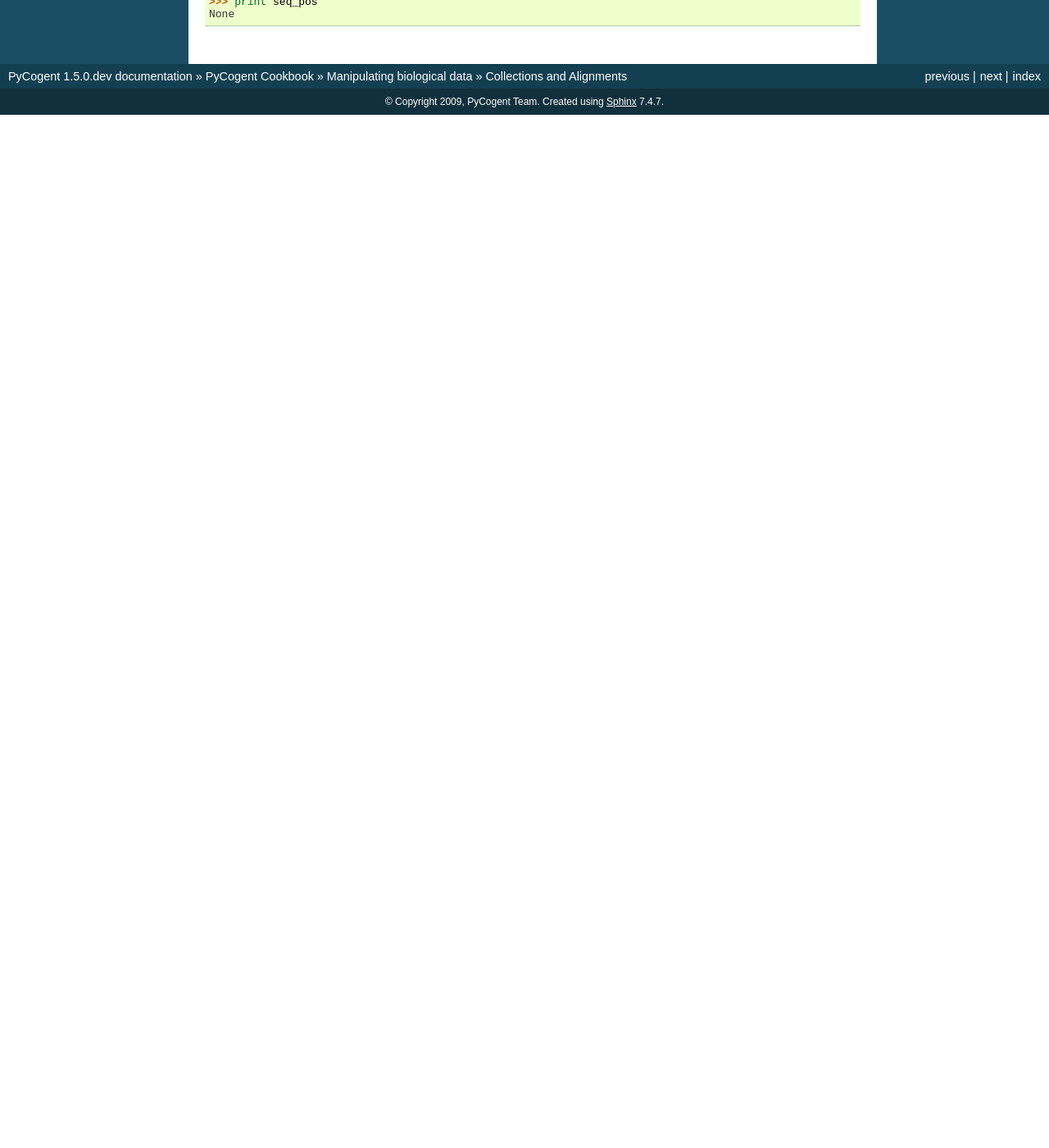
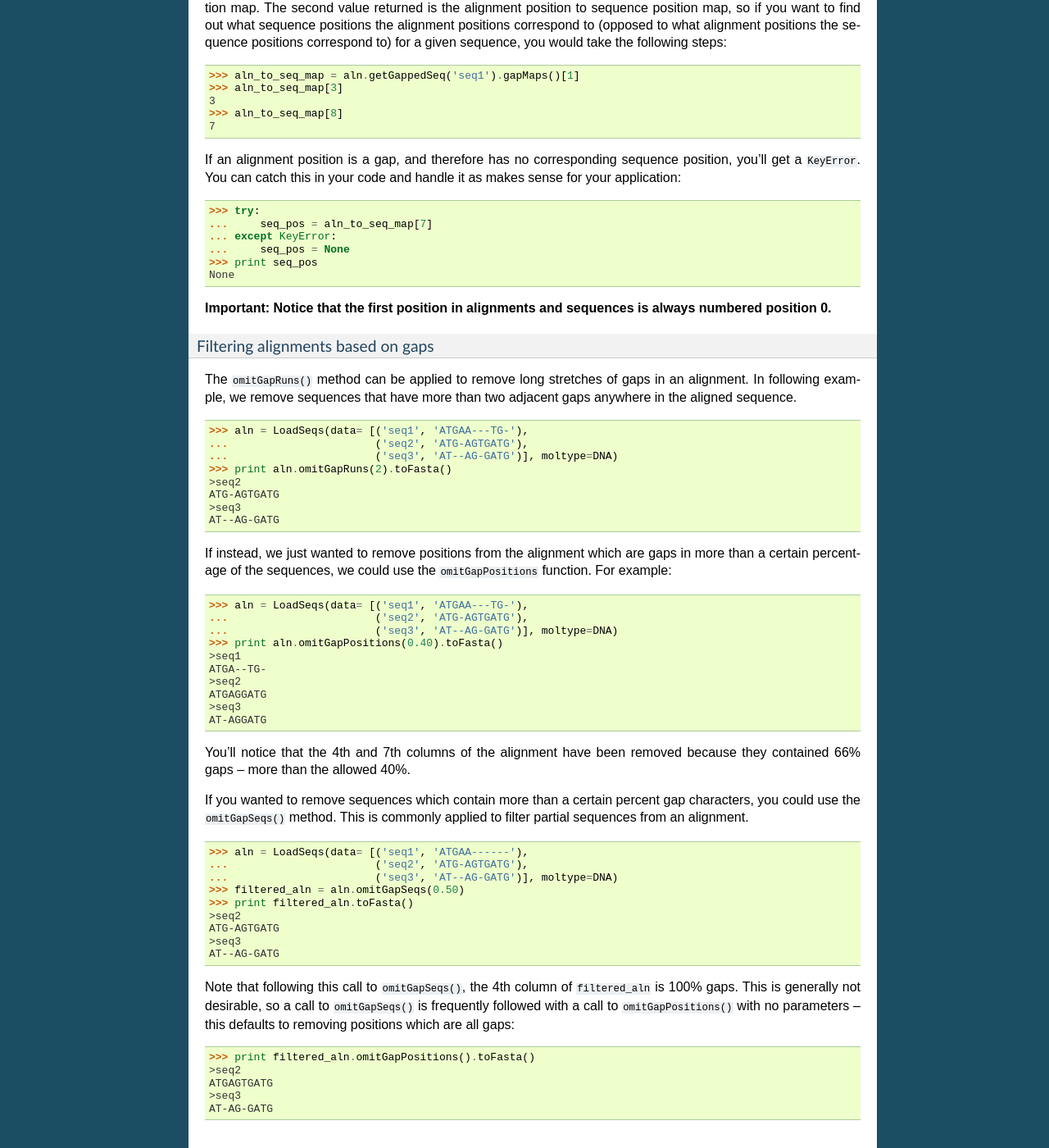
Before and after one commit to chungtseng/pycogent, a Sphinx documentation site: the page built from doc/cookbook/alignments.rst, in a window 1280 px wide and 1400 px high, scrolled down 11616 px. Shown: the whole window at 82% size. Built offline with Sphinx 7.4.7, drawn with Linux system fonts in a browser that asks for light colours; formulas are drawn with MathJax 3; pages that are not in the unit, such as notebooks, are missing from menus; before the commit the page ends 11756 px from its top, so only the background shows below that; some of the changed text lies outside the part shown.

Commit message:
Addition documentation added to cookbook/alignments.rst.
git-svn-id: https://pycogent.svn.sourceforge.net/svnroot/pycogent/trunk@649 4565cf14-4326-0410-8d81-eccf4396eebe

```diff
--- a/doc/cookbook/alignments.rst
+++ b/doc/cookbook/alignments.rst
@@ -71,25 +71,46 @@ Constructing a SequenceCollection or Alignment object from strings
 To recover a single DNA sequence from the collection or alignment by name
 +++++++++++++++++++++++++++++++++++++++++++++++++++++++++++++++++++++++++
 
+Using the ``getSeq`` method allows for extracting an unaligned sequence from a collection or alignment by name.
+
+
 .. doctest::
 
     >>> from cogent import LoadSeqs, DNA
-    >>> aln = LoadSeqs('data/long_testseqs.fasta', moltype=DNA, aligned=True)
-    >>> aln.Names
-    ['Human', 'HowlerMon', 'Mouse', 'NineBande', 'DogFaced']
-    >>> seq = aln.getSeq('Human')
+    >>> aln = LoadSeqs(data= [('seq1', 'ATGAA------'),
+    ...                       ('seq2', 'ATG-AGTGATG'),
+    ...                       ('seq3', 'AT--AG-GATG')], moltype=DNA)
+    >>> seq = aln.getSeq('seq1')
     >>> seq.Name
-    'Human'
-    >>> seq
-    DnaSequence(TGTGGCA... 2532)
+    'seq1'
     >>> type(seq)
     <class 'cogent.core.sequence.DnaSequence'>
+    >>> seq.isGapped()
+    False
+
+Alternativey, if you want to extract the aligned (i.e., gapped) sequence from an alignment, you can use ``getGappedSeq``:
+
+.. doctest::
+
+    >>> seq = aln.getGappedSeq('seq1')
+    >>> seq.isGapped()
+    True
+
+To see the names of the sequences in a sequence collection, you can use either ``Names`` or ``getSeqNames``:
+
+.. doctest::
+
+    >>> aln.Names
+    ['seq1', 'seq2', 'seq3']
+    >>> aln.getSeqNames()
+    ['seq1', 'seq2', 'seq3']
 
 One can also slice the sequences from an alignment like a list
 """"""""""""""""""""""""""""""""""""""""""""""""""""""""""""""
 
 .. doctest::
 
+    >>> aln = LoadSeqs('data/long_testseqs.fasta', moltype=DNA, aligned=True)
     >>> aln.Seqs[0]
     [0:2532]/2532 of DnaSequence(TGTGGCA... 2532)
 
@@ -746,3 +767,57 @@ If an alignment position is a gap, and therefore has no corresponding sequence p
    ...     seq_pos = None
    >>> print seq_pos
    None
+
+**Important: Notice that the first position in alignments and sequences is always numbered position 0.**
+
+Filtering alignments based on gaps
+++++++++++++++++++++++++++++++++++
+The ``omitGapRuns()`` method can be applied to remove long stretches of gaps in an alignment. In following example, we remove sequences that have more than two adjacent gaps anywhere in the aligned sequence.
+
+.. doctest::
+
+    >>> aln = LoadSeqs(data= [('seq1', 'ATGAA---TG-'),
+    ...                       ('seq2', 'ATG-AGTGATG'),
+    ...                       ('seq3', 'AT--AG-GATG')], moltype=DNA)
+    >>> print aln.omitGapRuns(2).toFasta()
+    >seq2
+    ATG-AGTGATG
+    >seq3
+    AT--AG-GATG
+
+If instead, we just wanted to remove positions from the alignment which are gaps in more than a certain percentage of the sequences, we could use the ``omitGapPositions`` function. For example:
+
+.. doctest::
+
+    >>> aln = LoadSeqs(data= [('seq1', 'ATGAA---TG-'),
+    ...                       ('seq2', 'ATG-AGTGATG'),
+    ...                       ('seq3', 'AT--AG-GATG')], moltype=DNA)
+    >>> print aln.omitGapPositions(0.40).toFasta()
+    >seq1
+    ATGA--TG-
+    >seq2
+    ATGAGGATG
+    >seq3
+    AT-AGGATG
+
+You'll notice that the 4th and 7th columns of the alignment have been removed because they contained 66% gaps -- more than the allowed 40%.
+
+If you wanted to remove sequences which contain more than a certain percent gap characters, you could use the ``omitGapSeqs()`` method. This is commonly applied to filter partial sequences from an alignment.
+
+    >>> aln = LoadSeqs(data= [('seq1', 'ATGAA------'),
+    ...                       ('seq2', 'ATG-AGTGATG'),
+    ...                       ('seq3', 'AT--AG-GATG')], moltype=DNA)
+    >>> filtered_aln = aln.omitGapSeqs(0.50)
+    >>> print filtered_aln.toFasta()
+    >seq2
+    ATG-AGTGATG
+    >seq3
+    AT--AG-GATG
+
+Note that following this call to ``omitGapSeqs()``, the 4th column of ``filtered_aln`` is 100% gaps. This is generally not desirable, so a call to ``omitGapSeqs()`` is frequently followed with a call to ``omitGapPositions()`` with no parameters -- this defaults to removing positions which are all gaps:
+
+    >>> print filtered_aln.omitGapPositions().toFasta()
+    >seq2
+    ATGAGTGATG
+    >seq3
+    AT-AG-GATG
```
